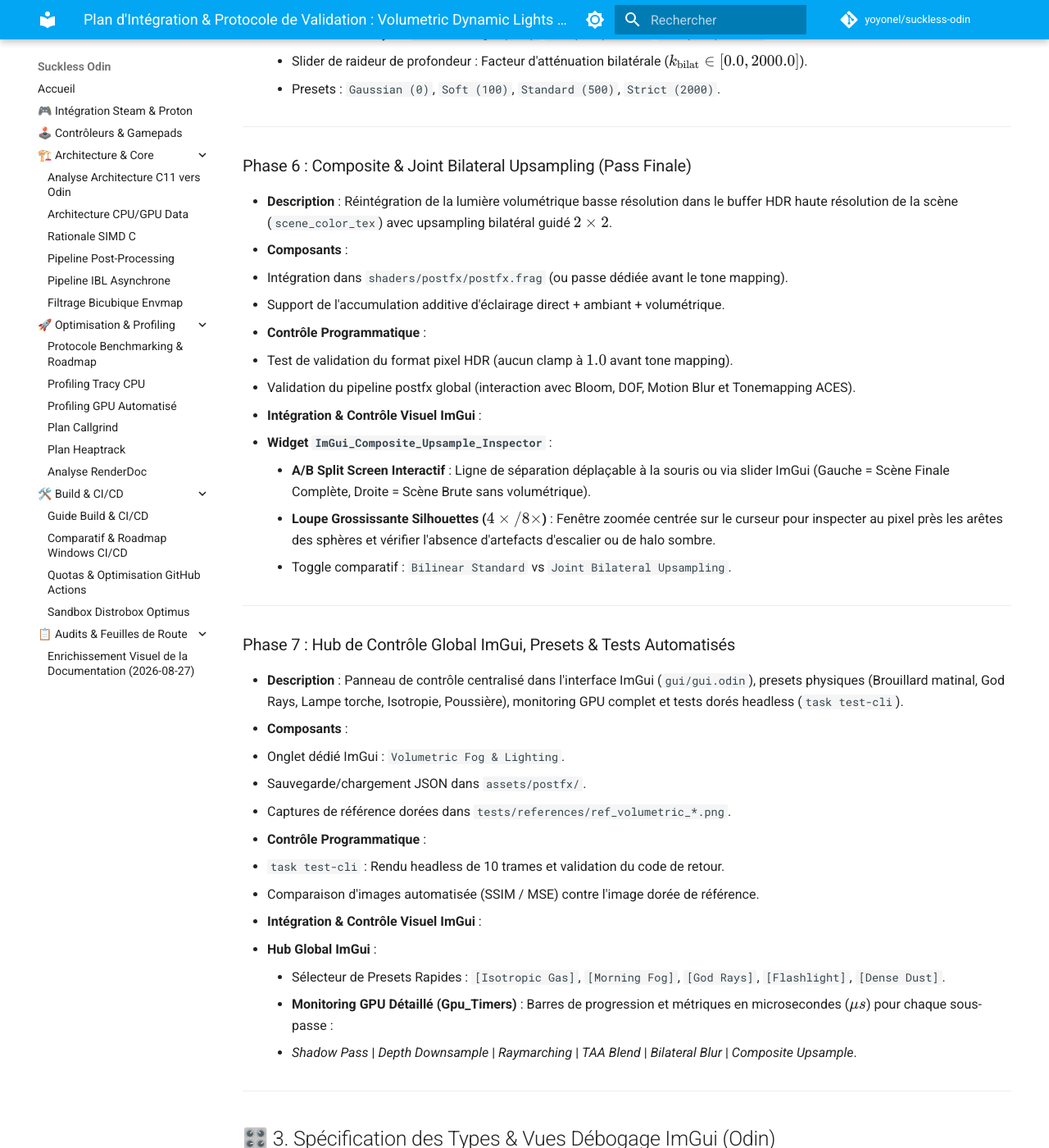
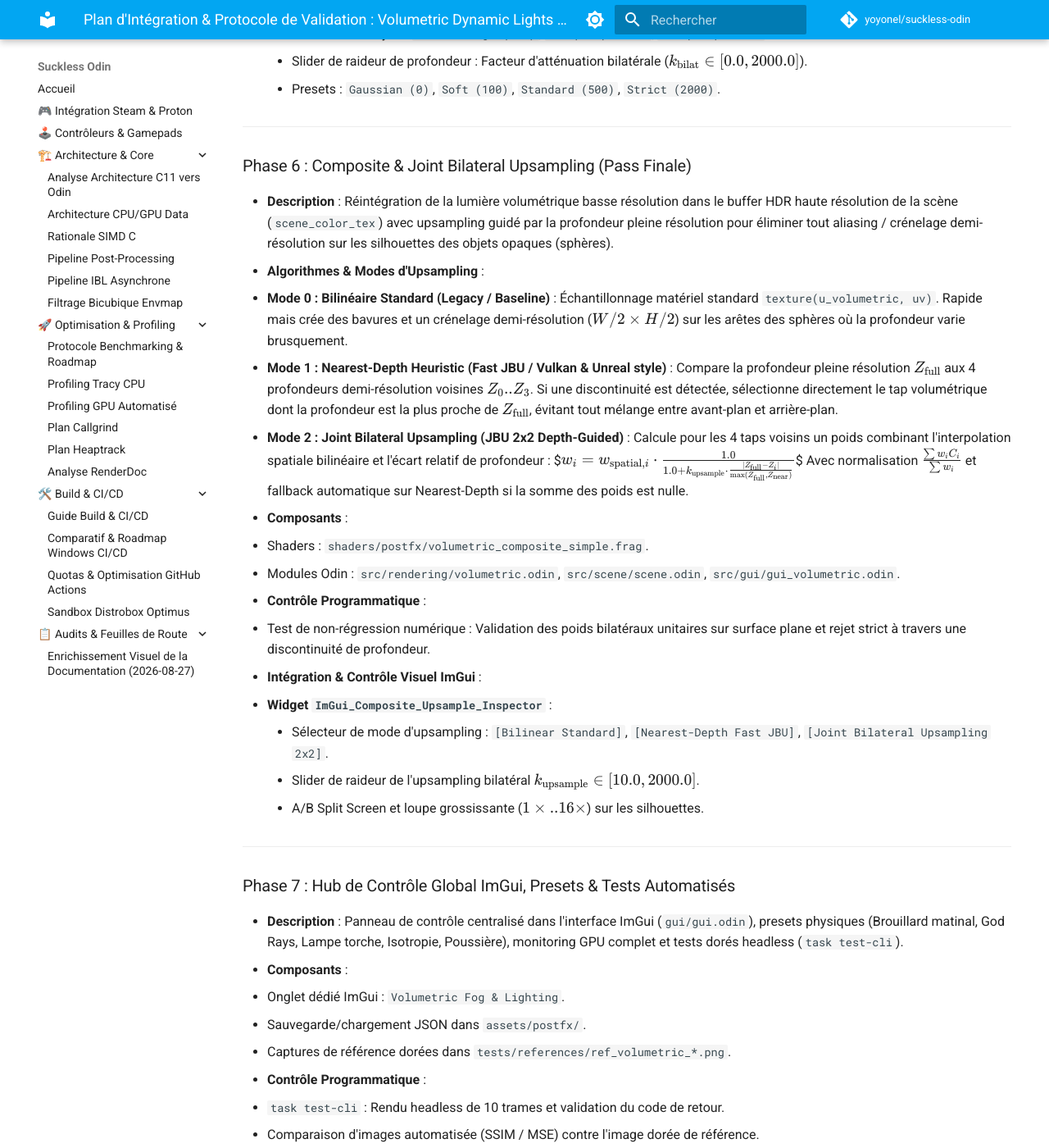
Before and after one commit to yoyonel-lab/suckless-odin, an MkDocs documentation site: the page built from docs/2026-08-31_volumetric_dynamic_lights_integration_plan.md, in a window 1280 px wide and 1400 px high, scrolled down 4653 px. Shown: the whole window at 82% size. Built offline with MkDocs 1.6.1 and Material for MkDocs 9.7.7, drawn with Linux system fonts in a browser that asks for light colours; comment, search, counter and statistics services are not loaded.

Commit message:
feat(volumetric): integrate Phase 6 Joint Bilateral Upsampling and edge anti-aliasing
- Implement 2x2 Joint Bilateral Upsampling (JBU) in volumetric composite shader
- Add Nearest-Depth Fast JBU heuristic for low-overhead silhouette edge recovery
- Feed full-resolution scene depth texture and camera near/far planes to composite pass
- Add upsample_mode and upsample_sharpness controls with presets in Dear ImGui
- Add unit test test_volumetric_jbu_weights verifying edge rejection and fallback
- Document Phase 6 depth-guided upsampling algorithms in integration plan

```diff
--- a/docs/2026-08-31_volumetric_dynamic_lights_integration_plan.md
+++ b/docs/2026-08-31_volumetric_dynamic_lights_integration_plan.md
@@ -134,18 +134,23 @@ flowchart TD
 
 ### Phase 6 : Composite & Joint Bilateral Upsampling (Pass Finale)
 
-- **Description** : Réintégration de la lumière volumétrique basse résolution dans le buffer HDR haute résolution de la scène (`scene_color_tex`) avec upsampling bilatéral guidé $2 \times 2$.
+- **Description** : Réintégration de la lumière volumétrique basse résolution dans le buffer HDR haute résolution de la scène (`scene_color_tex`) avec upsampling guidé par la profondeur pleine résolution pour éliminer tout aliasing / crénelage demi-résolution sur les silhouettes des objets opaques (sphères).
+- **Algorithmes & Modes d'Upsampling** :
+  1. **Mode 0 : Bilinéaire Standard (Legacy / Baseline)** : Échantillonnage matériel standard `texture(u_volumetric, uv)`. Rapide mais crée des bavures et un crénelage demi-résolution ($W/2 \times H/2$) sur les arêtes des sphères où la profondeur varie brusquement.
+  2. **Mode 1 : Nearest-Depth Heuristic (Fast JBU / Vulkan & Unreal style)** : Compare la profondeur pleine résolution $Z_{\text{full}}$ aux 4 profondeurs demi-résolution voisines $Z_0..Z_3$. Si une discontinuité est détectée, sélectionne directement le tap volumétrique dont la profondeur est la plus proche de $Z_{\text{full}}$, évitant tout mélange entre avant-plan et arrière-plan.
+  3. **Mode 2 : Joint Bilateral Upsampling (JBU 2x2 Depth-Guided)** : Calcule pour les 4 taps voisins un poids combinant l'interpolation spatiale bilinéaire et l'écart relatif de profondeur :
+     $$w_i = w_{\text{spatial}, i} \cdot \frac{1.0}{1.0 + k_{\text{upsample}} \cdot \frac{|Z_{\text{full}} - Z_i|}{\max(Z_{\text{full}}, Z_{\text{near}})}}$$
+     Avec normalisation $\frac{\sum w_i C_i}{\sum w_i}$ et fallback automatique sur Nearest-Depth si la somme des poids est nulle.
 - **Composants** :
-  - Intégration dans `shaders/postfx/postfx.frag` (ou passe dédiée avant le tone mapping).
-  - Support de l'accumulation additive d'éclairage direct + ambiant + volumétrique.
+  - Shaders : `shaders/postfx/volumetric_composite_simple.frag`.
+  - Modules Odin : `src/rendering/volumetric.odin`, `src/scene/scene.odin`, `src/gui/gui_volumetric.odin`.
 - **Contrôle Programmatique** :
-  - Test de validation du format pixel HDR (aucun clamp à $1.0$ avant tone mapping).
-  - Validation du pipeline postfx global (interaction avec Bloom, DOF, Motion Blur et Tonemapping ACES).
+  - Test de non-régression numérique : Validation des poids bilatéraux unitaires sur surface plane et rejet strict à travers une discontinuité de profondeur.
 - **Intégration & Contrôle Visuel ImGui** :
   - **Widget `ImGui_Composite_Upsample_Inspector`** :
-    - **A/B Split Screen Interactif** : Ligne de séparation déplaçable à la souris ou via slider ImGui (Gauche = Scène Finale Complète, Droite = Scène Brute sans volumétrique).
-    - **Loupe Grossissante Silhouettes ($4\times / 8\times$)** : Fenêtre zoomée centrée sur le curseur pour inspecter au pixel près les arêtes des sphères et vérifier l'absence d'artefacts d'escalier ou de halo sombre.
-    - Toggle comparatif : `Bilinear Standard` vs `Joint Bilateral Upsampling`.
+    - Sélecteur de mode d'upsampling : `[Bilinear Standard]`, `[Nearest-Depth Fast JBU]`, `[Joint Bilateral Upsampling 2x2]`.
+    - Slider de raideur de l'upsampling bilatéral $k_{\text{upsample}} \in [10.0, 2000.0]$.
+    - A/B Split Screen et loupe grossissante ($1\times..16\times$) sur les silhouettes.
 
 ---
 
```
Also changed, not shown: 5 other files.
